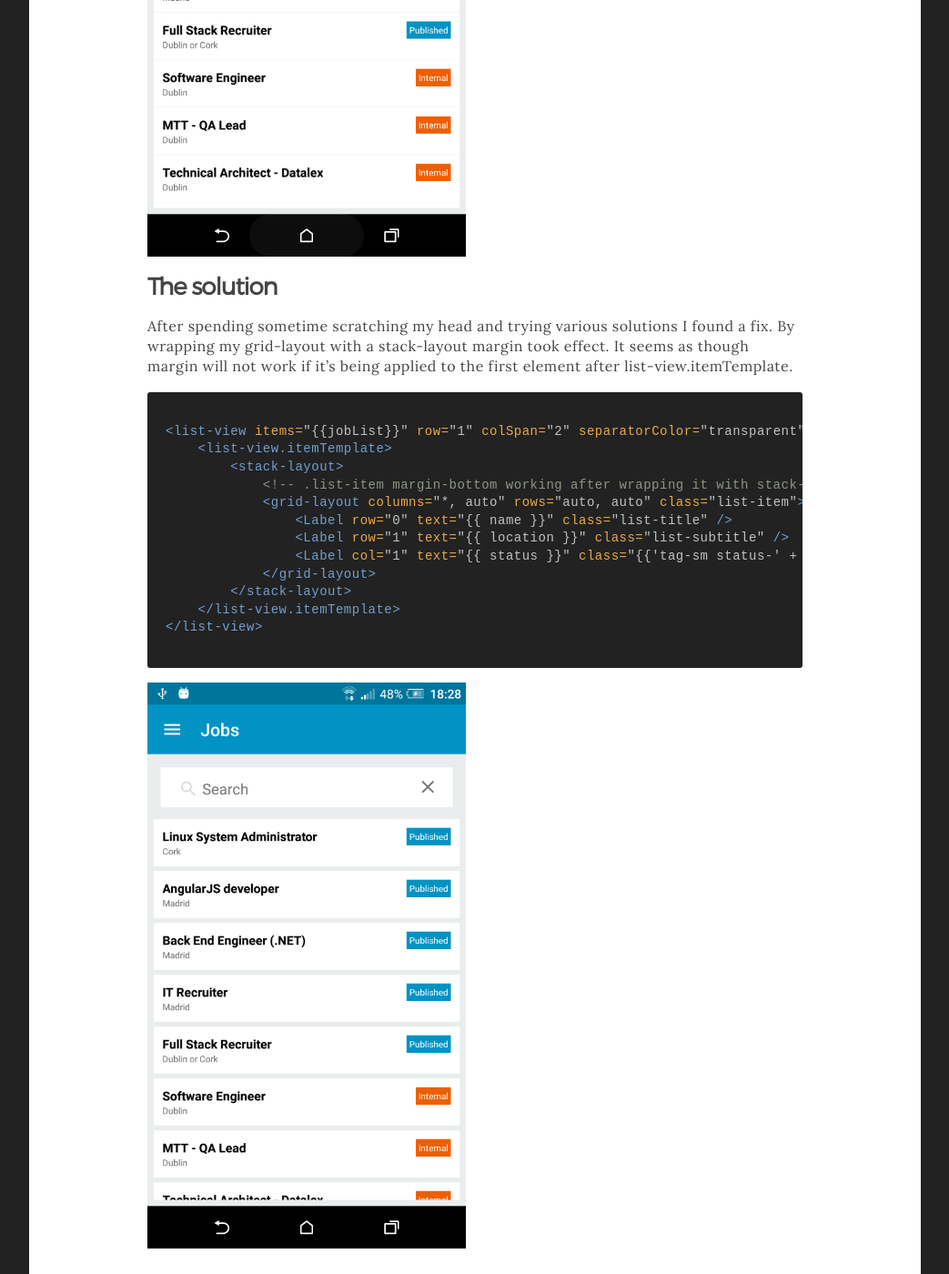
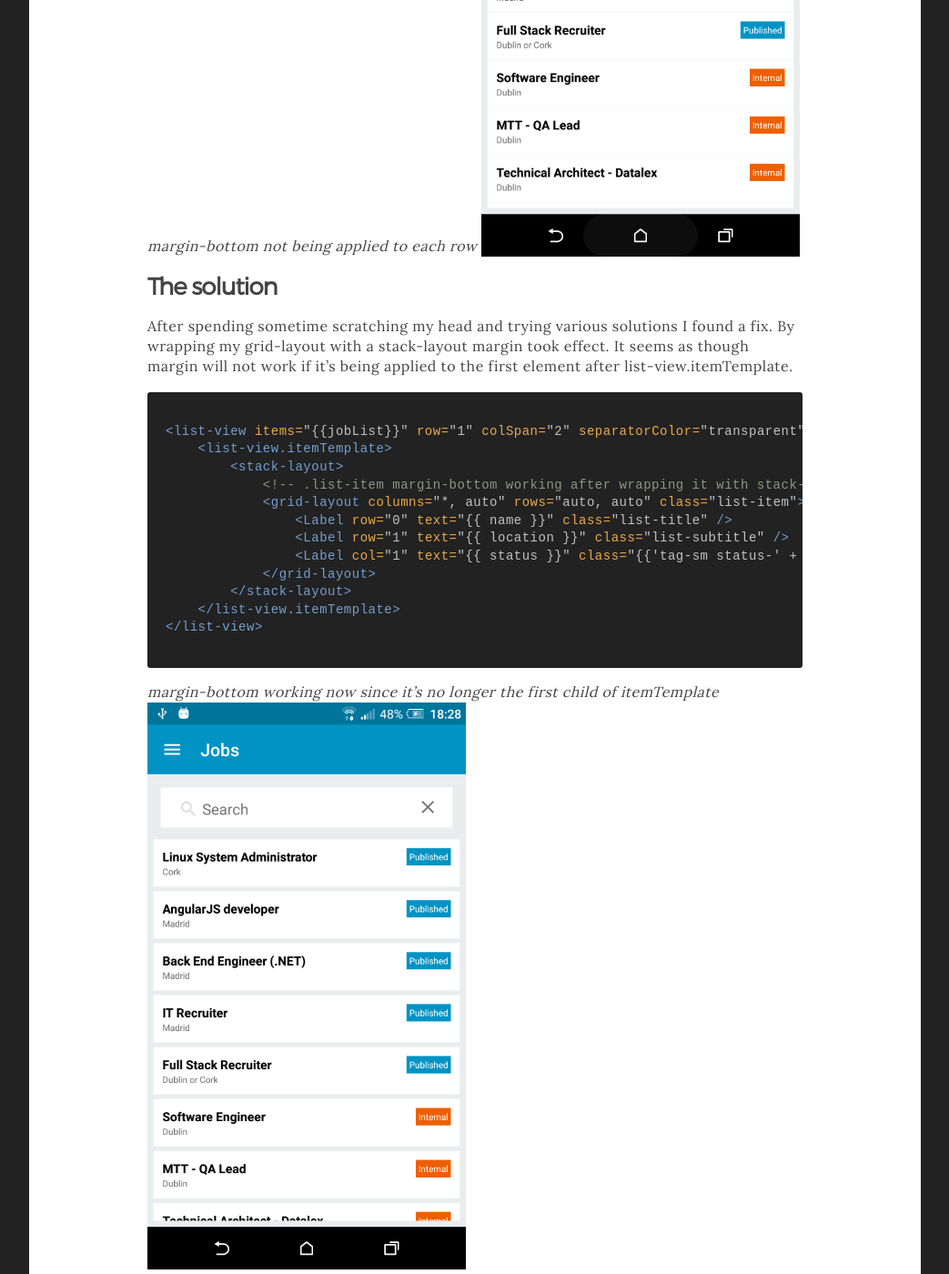
Before and after one commit to NoelOConnell/NoelOConnell.github.io, a Jekyll site: the page built from _posts/2016-03-05-nativescript-using-margin-on-item-template.md, in a window 1280 px wide and 1400 px high, scrolled down 1663 px. Shown: the whole window at 91% size, without its empty margins (118-1161 px from the left). Built offline with Jekyll 4.4.1, drawn with Linux system fonts in a browser that asks for light colours; comment, search, counter and statistics services are not loaded; some of the changed text lies outside the part shown.

Commit message:
Added more description

```diff
--- a/_posts/2016-03-05-nativescript-using-margin-on-item-template.md
+++ b/_posts/2016-03-05-nativescript-using-margin-on-item-template.md
@@ -34,6 +34,7 @@
 {% endraw %}
 {% endhighlight %}
 
+<em>margin-bottom not being applied to each row</em>
 <img src="/img/posts/margin-not-working.png" style="width: 350px;">
 
 ### The solution
@@ -58,4 +59,7 @@
 {% endraw %}
 {% endhighlight %}
 
+<em>margin-bottom working now since it's no longer the first child of itemTemplate</em>
 <img src="/img/posts/margin-working.png" style="width: 350px;">
+
+Hope this helps anybody who ran into the same problem.
```
